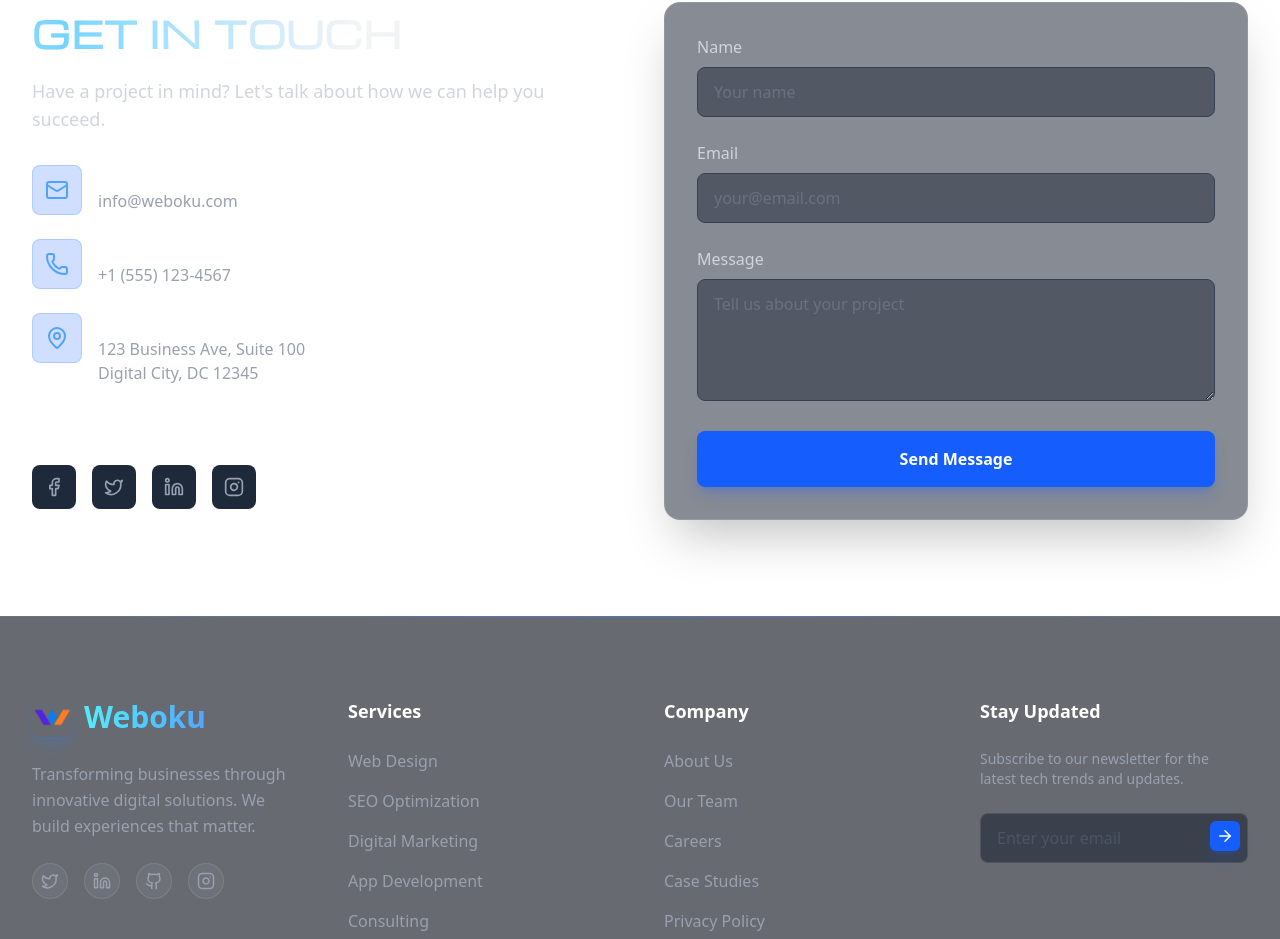
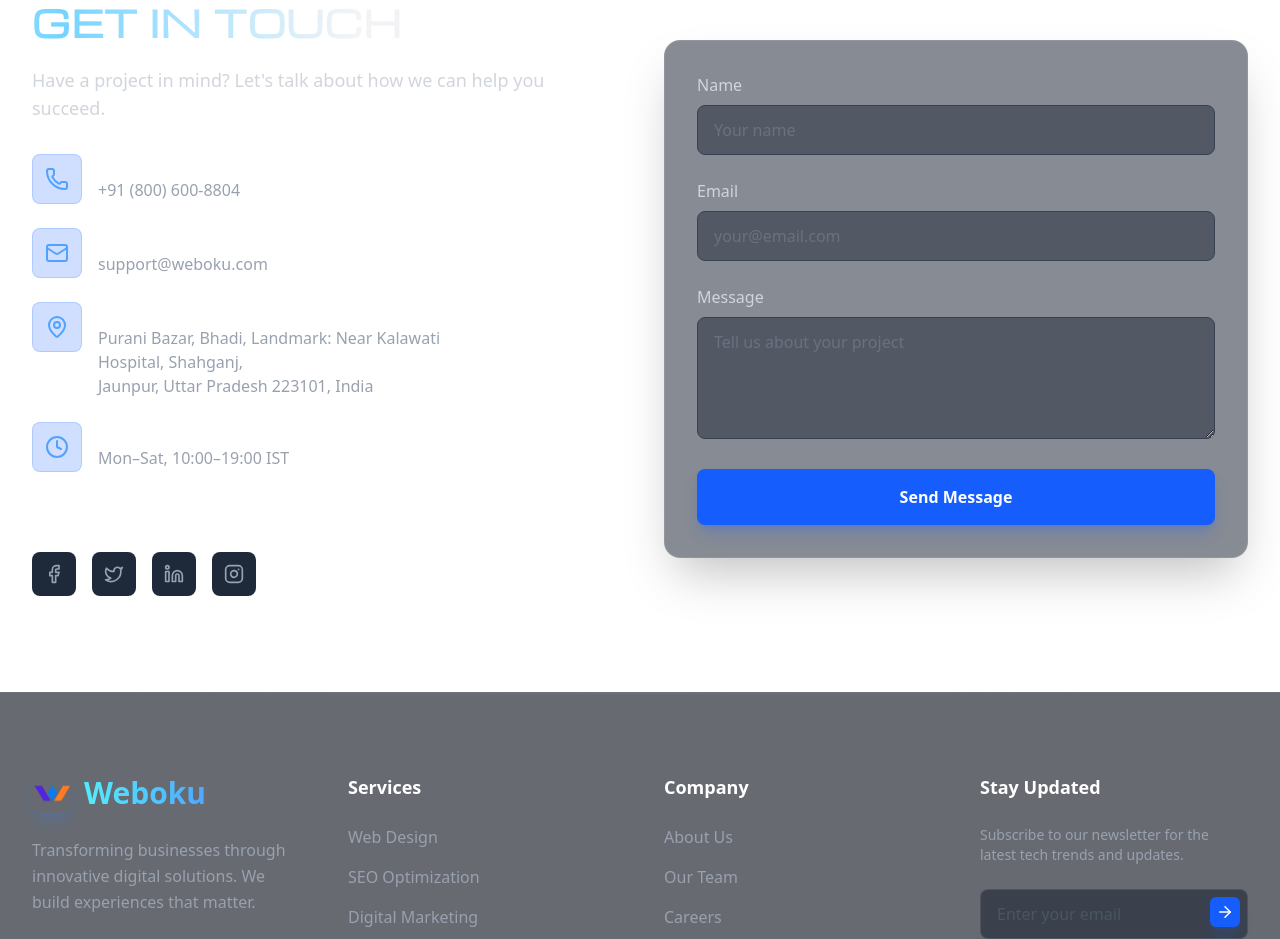
Before and after one commit to Animeshkumar5/weboku, a React (Vite) app: page / in a window 1280 px wide. Shown: the part 8057-8996 px from the top of the page. Built offline with nearby package versions, Linux system fonts and the light colour scheme.

Commit message:
updated contact section

```diff
--- a/src/components/Contact/Contact.jsx
+++ b/src/components/Contact/Contact.jsx
@@ -1,5 +1,5 @@
 import React from 'react';
-import { Mail, Phone, MapPin, Facebook, Twitter, Linkedin, Instagram } from 'lucide-react';
+import { Mail, Phone, MapPin, Clock, Facebook, Twitter, Linkedin, Instagram } from 'lucide-react';
 import { motion } from 'framer-motion';
 
 const Contact = () => {
@@ -26,7 +26,7 @@ const Contact = () => {
             viewport={{ once: true }}
             transition={{ duration: 0.8 }}
           >
-            {/* UPDATED: Added font-tech to 'Get In Touch' Heading */}
+            {/* Heading */}
             <h2 className="text-4xl font-bold mb-6 bg-clip-text text-transparent bg-[linear-gradient(to_right,theme(colors.gray.200),theme(colors.gray.100),theme(colors.sky.300),theme(colors.gray.100),theme(colors.gray.200))] bg-[length:200%_auto] animate-shine font-tech uppercase tracking-wide">
               Get In Touch
             </h2>
@@ -36,6 +36,17 @@ const Contact = () => {
             </p>
 
             <div className="space-y-6">
+              {/* Phone */}
+              <div className="flex items-start space-x-4">
+                <div className="bg-blue-600/20 p-3 rounded-lg text-blue-400 border border-blue-500/20">
+                  <Phone size={24} />
+                </div>
+                <div>
+                  <h4 className="font-semibold text-white">Phone</h4>
+                  <p className="text-gray-400">+91 (800) 600-8804</p>
+                </div>
+              </div>
+
               {/* Email */}
               <div className="flex items-start space-x-4">
                 <div className="bg-blue-600/20 p-3 rounded-lg text-blue-400 border border-blue-500/20">
@@ -43,29 +54,32 @@ const Contact = () => {
                 </div>
                 <div>
                   <h4 className="font-semibold text-white">Email</h4>
-                  <p className="text-gray-400">info@weboku.com</p>
+                  <p className="text-gray-400">support@weboku.com</p>
                 </div>
               </div>
 
-              {/* Phone */}
-              <div className="flex items-start space-x-4">
-                <div className="bg-blue-600/20 p-3 rounded-lg text-blue-400 border border-blue-500/20">
-                  <Phone size={24} />
-                </div>
-                <div>
-                  <h4 className="font-semibold text-white">Phone</h4>
-                  <p className="text-gray-400">+1 (555) 123-4567</p>
-                </div>
-              </div>
-
-              {/* Office */}
+              {/* Address */}
               <div className="flex items-start space-x-4">
                 <div className="bg-blue-600/20 p-3 rounded-lg text-blue-400 border border-blue-500/20">
                   <MapPin size={24} />
                 </div>
                 <div>
-                  <h4 className="font-semibold text-white">Office</h4>
-                  <p className="text-gray-400">123 Business Ave, Suite 100<br/>Digital City, DC 12345</p>
+                  <h4 className="font-semibold text-white">Address</h4>
+                  <p className="text-gray-400 max-w-sm">
+                    Purani Bazar, Bhadi, Landmark: Near Kalawati Hospital, Shahganj,<br/>
+                    Jaunpur, Uttar Pradesh 223101, India
+                  </p>
+                </div>
+              </div>
+
+              {/* Hours (New Section) */}
+              <div className="flex items-start space-x-4">
+                <div className="bg-blue-600/20 p-3 rounded-lg text-blue-400 border border-blue-500/20">
+                  <Clock size={24} />
+                </div>
+                <div>
+                  <h4 className="font-semibold text-white">Hours</h4>
+                  <p className="text-gray-400">Mon–Sat, 10:00–19:00 IST</p>
                 </div>
               </div>
             </div>
```
